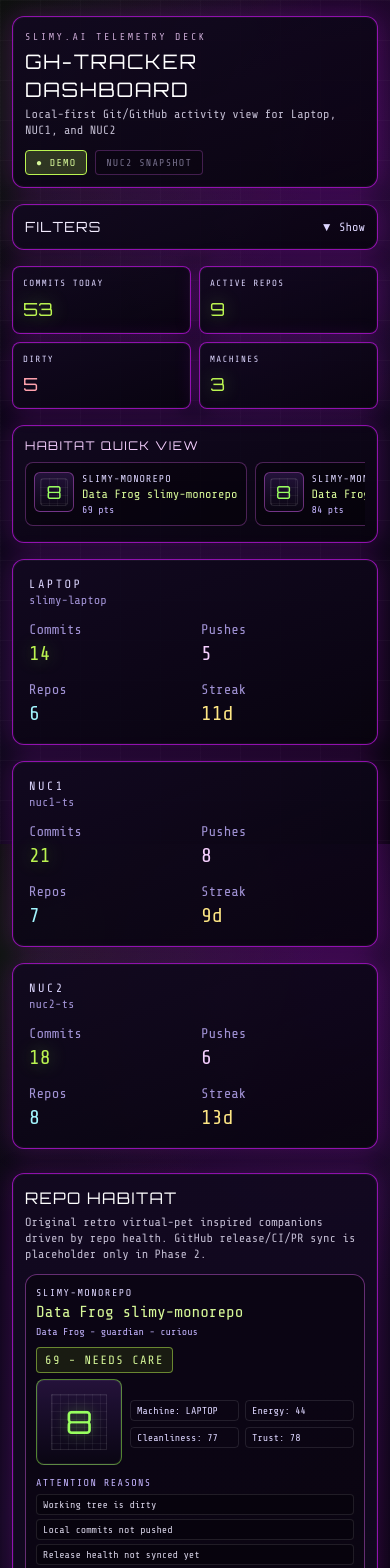
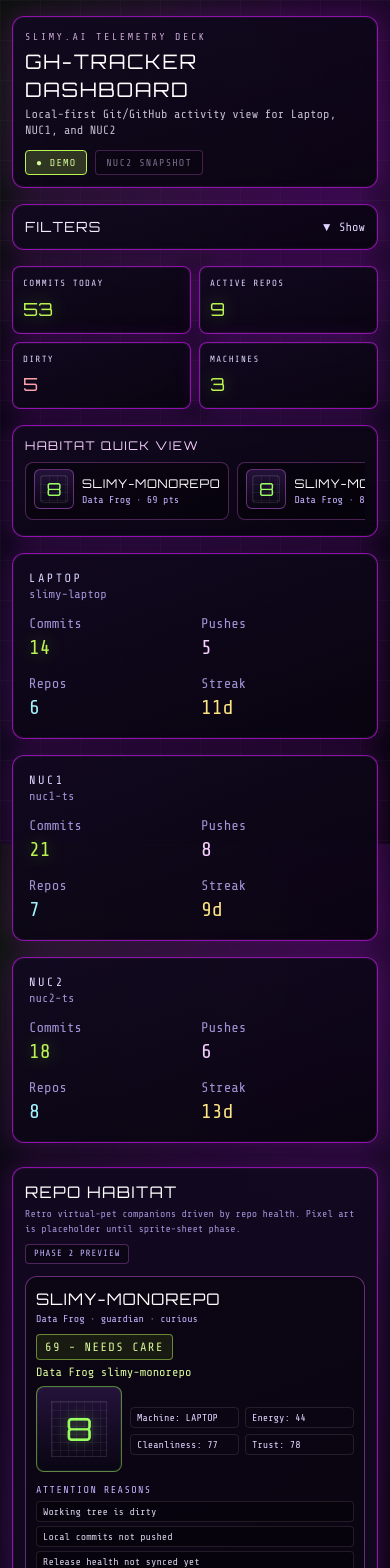
Before and after one commit to GurthBro0ks/gh-tracker, a Next.js app: page / in a window 390 px wide. Shown: the top 1568 px of the page. Built offline with nearby package versions, Linux system fonts and the light colour scheme.

Commit message:
fix: polish mobile chart tooltips and habitat status

```diff
--- a/src/app/globals.css
+++ b/src/app/globals.css
@@ -29,6 +29,7 @@ body {
     linear-gradient(135deg, #06030c, #120920 55%, #09040f);
   color: var(--ink-primary);
   font-family: var(--font-share-tech-mono), monospace;
+  padding-bottom: env(safe-area-inset-bottom);
 }
 
 body::before {
@@ -127,6 +128,37 @@ body::before {
   animation-name: sprite-evolve;
 }
 
+/* Recharts custom tooltip styling */
+.recharts-tooltip-wrapper .recharts-default-tooltip {
+  background: linear-gradient(160deg, rgba(18, 9, 32, 0.95), rgba(8, 4, 15, 0.95)) !important;
+  border: 1px solid color-mix(in srgb, var(--neon-edge) 65%, transparent) !important;
+  border-radius: 8px !important;
+  box-shadow: 0 0 24px rgba(215, 23, 255, 0.22), inset 0 0 0 1px rgba(255, 255, 255, 0.04) !important;
+}
+
+.recharts-tooltip-wrapper .recharts-tooltip-label {
+  color: var(--accent-lime) !important;
+  font-family: var(--font-sans), monospace !important;
+  font-size: 12px !important;
+  text-transform: uppercase;
+  letter-spacing: 0.08em;
+}
+
+.recharts-tooltip-wrapper .recharts-tooltip-item {
+  color: var(--ink-primary) !important;
+  font-family: var(--font-share-tech-mono), monospace !important;
+  font-size: 12px !important;
+}
+
+.recharts-tooltip-wrapper .recharts-tooltip-item-name {
+  color: var(--ink-dim) !important;
+}
+
+.recharts-tooltip-wrapper .recharts-tooltip-item-value {
+  color: var(--accent-lime) !important;
+  font-weight: bold;
+}
+
 @keyframes sprite-idle {
   0%, 100% { transform: translateY(0); }
   50% { transform: translateY(-2px); }
--- a/src/components/dashboard.tsx
+++ b/src/components/dashboard.tsx
@@ -22,6 +22,26 @@ import { generateRepoPet, deriveRepoHealth } from "@/lib/repo-habitat";
 import { RepoHabitatGrid } from "@/components/repo-habitat";
 
 const PIE_COLORS = ["#d717ff", "#97ff4c", "#53b4ff", "#ff74ae", "#ffc44d", "#a98dff"];
+
+function CustomTooltip({ active, payload, label }: { active?: boolean; payload?: Array<{ name: string; value: number; color: string }>; label?: string }) {
+  if (!active || !payload || payload.length === 0) return null;
+  return (
+    <div className="rounded-lg border border-fuchsia-400/50 bg-gradient-to-b from-[rgba(18,9,32,0.95)] to-[rgba(8,4,15,0.95)] px-3 py-2 shadow-[0_0_24px_rgba(215,23,255,0.22)]"
+      style={{ maxWidth: "calc(100vw - 2rem)" }}
+    >
+      <p className="font-sans text-xs uppercase tracking-[0.08em] text-lime-300">{label}</p>
+      <div className="mt-1 space-y-0.5">
+        {payload.map((entry, index) => (
+          <p key={index} className="font-mono text-xs text-violet-100">
+            <span style={{ color: entry.color }} className="mr-1">●</span>
+            <span className="text-violet-300">{entry.name}:</span>{" "}
+            <span className="font-bold text-lime-300">{entry.value}</span>
+          </p>
+        ))}
+      </div>
+    </div>
+  );
+}
 
 function formatAgo(timestamp: string) {
   const minutes = Math.max(1, Math.floor((Date.now() - Date.parse(timestamp)) / 60000));
@@ -118,7 +138,7 @@ export default function Dashboard({ demoData, localData }: DashboardProps) {
   const dirtyCount = activeLocations.filter((location) => location.dirty).length;
 
   return (
-    <main className="mx-auto w-full max-w-[1500px] px-3 pb-6 sm:px-4 md:px-8" style={{ paddingTop: "max(1rem, env(safe-area-inset-top))" }}>
+    <main className="mx-auto w-full max-w-[1500px] px-3 pb-6 sm:px-4 md:px-8" style={{ paddingTop: "max(1rem, env(safe-area-inset-top))", paddingBottom: "max(1.5rem, env(safe-area-inset-bottom))" }}>
       <header className="neon-panel mb-4 rounded-xl px-3 py-3 sm:mb-6 sm:px-5 sm:py-4">
         <p className="text-[10px] uppercase tracking-[0.25em] text-fuchsia-200/80 sm:text-xs">Slimy.ai telemetry deck</p>
         <div className="mt-1 flex flex-wrap items-end justify-between gap-3 sm:mt-2 sm:gap-4">
@@ -217,9 +237,8 @@ export default function Dashboard({ demoData, localData }: DashboardProps) {
               <div key={`${row.repoId}-${row.machineId}`} className="flex min-w-[140px] flex-shrink-0 items-center gap-2 rounded-lg border border-fuchsia-400/30 bg-black/35 p-2">
                 <RepoPetSpriteCompact species={row.pet.species} state={row.pet.animationState} />
                 <div className="min-w-0">
-                  <p className="truncate text-[10px] uppercase tracking-[0.1em] text-violet-200">{row.repoId}</p>
-                  <p className="text-xs text-lime-200">{row.pet.petName}</p>
-                  <p className="text-[10px] text-violet-300">{row.health.score} pts</p>
+                  <p className="truncate text-xs font-sans uppercase tracking-[0.06em] text-white">{row.repoId}</p>
+                  <p className="text-[10px] text-violet-300">{row.pet.species} · {row.health.score} pts</p>
                 </div>
               </div>
             ))}
@@ -264,7 +283,7 @@ export default function Dashboard({ demoData, localData }: DashboardProps) {
                 <CartesianGrid stroke="rgba(255,255,255,0.1)" strokeDasharray="3 3" />
                 <XAxis dataKey="day" tick={{ fill: "#d2c1f0", fontSize: 12 }} />
                 <YAxis tick={{ fill: "#d2c1f0", fontSize: 12 }} />
-                <Tooltip />
+                <Tooltip content={<CustomTooltip />} />
                 <Line type="monotone" dataKey={viewMode === "combined" ? "total" : "laptop"} stroke="#97ff4c" strokeWidth={2} />
                 {viewMode === "split" ? (
                   <>
@@ -285,7 +304,7 @@ export default function Dashboard({ demoData, localData }: DashboardProps) {
                 <CartesianGrid stroke="rgba(255,255,255,0.1)" strokeDasharray="3 3" />
                 <XAxis dataKey="day" tick={{ fill: "#d2c1f0", fontSize: 12 }} />
                 <YAxis tick={{ fill: "#d2c1f0", fontSize: 12 }} />
-                <Tooltip />
+                <Tooltip content={<CustomTooltip />} />
                 <Bar dataKey="laptop" stackId="a" fill="#97ff4c" />
                 <Bar dataKey="nuc1" stackId="a" fill="#d717ff" />
                 <Bar dataKey="nuc2" stackId="a" fill="#53b4ff" />
@@ -304,7 +323,7 @@ export default function Dashboard({ demoData, localData }: DashboardProps) {
                     <Cell key={item.repoId} fill={PIE_COLORS[index % PIE_COLORS.length]} />
                   ))}
                 </Pie>
-                <Tooltip />
+                <Tooltip content={<CustomTooltip />} />
               </PieChart>
             </ResponsiveContainer>
           </div>
@@ -318,7 +337,7 @@ export default function Dashboard({ demoData, localData }: DashboardProps) {
                 <CartesianGrid stroke="rgba(255,255,255,0.1)" strokeDasharray="3 3" />
                 <XAxis dataKey="day" tick={{ fill: "#d2c1f0", fontSize: 12 }} />
                 <YAxis tick={{ fill: "#d2c1f0", fontSize: 12 }} />
-                <Tooltip />
+                <Tooltip content={<CustomTooltip />} />
                 <Area type="monotone" dataKey="additions" stackId="1" stroke="#97ff4c" fill="#97ff4c66" />
                 <Area type="monotone" dataKey="deletions" stackId="2" stroke="#ff74ae" fill="#ff74ae66" />
               </AreaChart>
@@ -411,12 +430,12 @@ export default function Dashboard({ demoData, localData }: DashboardProps) {
         <h3 className="mb-2 font-sans text-sm uppercase tracking-[0.18em] text-fuchsia-200">Debug / Status Dock</h3>
         <div className="grid gap-2 sm:grid-cols-2 xl:grid-cols-4">
           <Status label="App version" value={activeData.version} />
-          <Status label="Data Mode" value={activeData.mode === "demo" ? "Demo" : "Local Snapshot"} />
-          <Status label="Latest Local Snapshot Time" value={activeData.latestLocalSnapshotTime ?? "not available"} />
-          <Status label="Local Repo Count" value={`${activeData.localRepoCount}`} />
-          <Status label="Dirty Repo Count" value={`${activeData.dirtyRepoCount}`} />
-          <Status label="Unpushed Repo Count" value={`${activeData.unpushedRepoCount}`} />
-          <Status label="Collector Last Result" value={activeData.collectorLastResult} />
+          <Status label="Data Mode" value={activeData.mode === "demo" ? "Demo (simulated)" : "Local Snapshot"} />
+          <Status label="Latest Local Snapshot" value={activeData.latestLocalSnapshotTime ?? "pending Phase 4 collector"} />
+          <Status label="Local Repo Count" value={activeData.mode === "demo" ? "0 (demo mode)" : `${activeData.localRepoCount}`} />
+          <Status label="Dirty Repo Count" value={activeData.mode === "demo" ? "0 (demo mode)" : `${activeData.dirtyRepoCount}`} />
+          <Status label="Unpushed Repo Count" value={activeData.mode === "demo" ? "0 (demo mode)" : `${activeData.unpushedRepoCount}`} />
+          <Status label="Collector Status" value={activeData.mode === "demo" ? "not connected on public deploy" : activeData.collectorLastResult} />
           <Status label="Validation Status" value={activeData.validationStatus} />
           <Status label="Machine count" value={`${activeData.machineCount}`} />
           <Status label="Repo count" value={`${activeData.repoCount}`} />
--- a/src/components/repo-habitat.tsx
+++ b/src/components/repo-habitat.tsx
@@ -32,8 +32,13 @@ const careLabels: Record<RepoCareAction, string> = {
 export function RepoHabitatGrid({ rows }: { rows: HabitatRow[] }) {
   return (
     <section className="neon-panel mb-6 rounded-xl p-3 sm:p-4">
-      <h3 className="font-sans text-base uppercase tracking-[0.08em] text-white sm:text-lg">Repo Habitat</h3>
-      <p className="mb-3 mt-1 text-xs text-violet-100/80 sm:mb-4 sm:text-sm">Original retro virtual-pet inspired companions driven by repo health. GitHub release/CI/PR sync is placeholder only in Phase 2.</p>
+      <div className="mb-3 flex flex-wrap items-center justify-between gap-2 sm:mb-4">
+        <div>
+          <h3 className="font-sans text-base uppercase tracking-[0.08em] text-white sm:text-lg">Repo Habitat</h3>
+          <p className="mt-0.5 text-[10px] text-violet-300/80 sm:text-xs">Retro virtual-pet companions driven by repo health. Pixel art is placeholder until sprite-sheet phase.</p>
+        </div>
+        <span className="rounded border border-fuchsia-400/30 bg-black/30 px-2 py-0.5 text-[9px] uppercase tracking-[0.1em] text-violet-300">Phase 2 Preview</span>
+      </div>
       <div className="grid gap-3 sm:gap-4 lg:grid-cols-2">
         {rows.map((row) => (
           <RepoPetCard key={`${row.repoId}-${row.machineId}`} row={row} />
@@ -48,12 +53,12 @@ function RepoPetCard({ row }: { row: HabitatRow }) {
     <article className="rounded-xl border border-fuchsia-400/40 bg-black/35 p-2.5 sm:p-3">
       <div className="flex flex-wrap items-start justify-between gap-2">
         <div className="min-w-0">
-          <p className="truncate text-[10px] uppercase tracking-[0.15em] text-violet-200 sm:text-xs">{row.repoId}</p>
-          <p className="text-base text-lime-200 sm:text-lg">{row.pet.petName}</p>
-          <p className="text-[10px] text-violet-300 sm:text-xs">{row.pet.species} - {row.pet.stage} - {row.pet.mood}</p>
+          <p className="truncate text-base font-sans uppercase tracking-[0.06em] text-white sm:text-lg">{row.repoId}</p>
+          <p className="text-[10px] text-violet-300 sm:text-xs">{row.pet.species} · {row.pet.stage} · {row.pet.mood}</p>
         </div>
         <RepoHealthBadge health={row.health} />
       </div>
+      <p className="mt-1 text-xs text-lime-200 sm:text-sm">{row.pet.petName}</p>
 
       <div className="mt-2 flex items-center gap-2 sm:mt-3 sm:gap-3">
         <RepoPetSprite species={row.pet.species} state={row.pet.animationState} />
```
Also changed, not shown: 1 other file (tests, documents, lock files or other folders).
